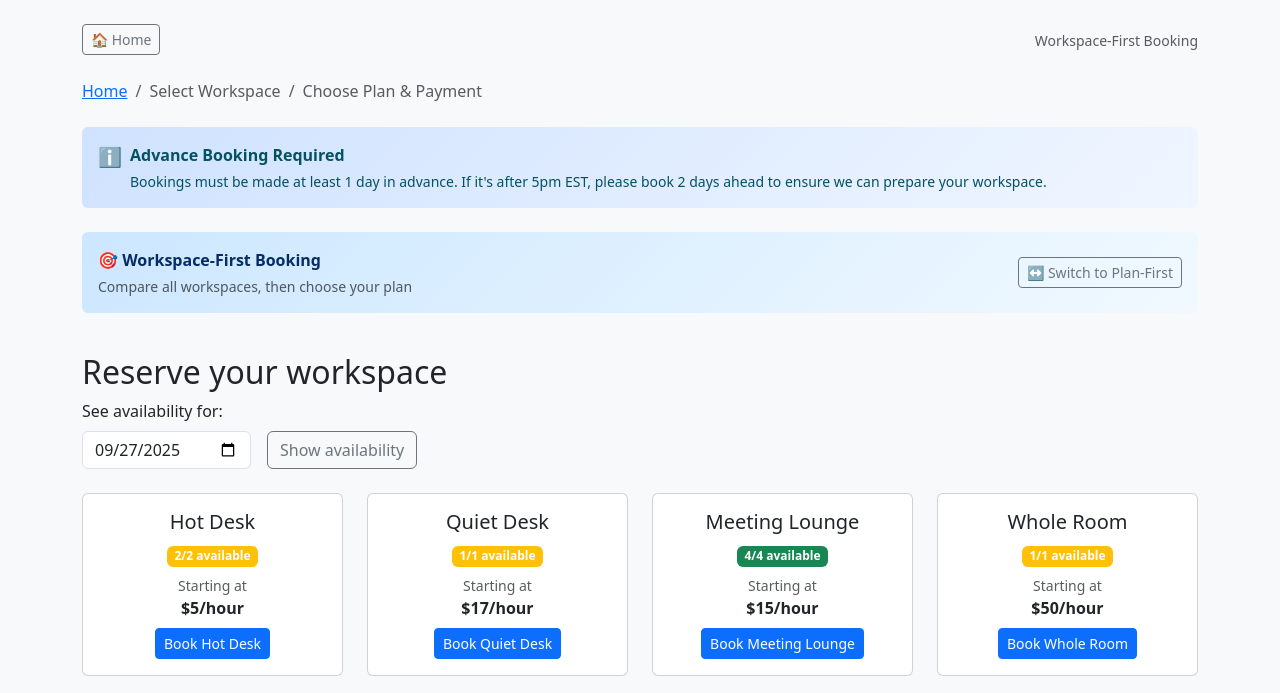
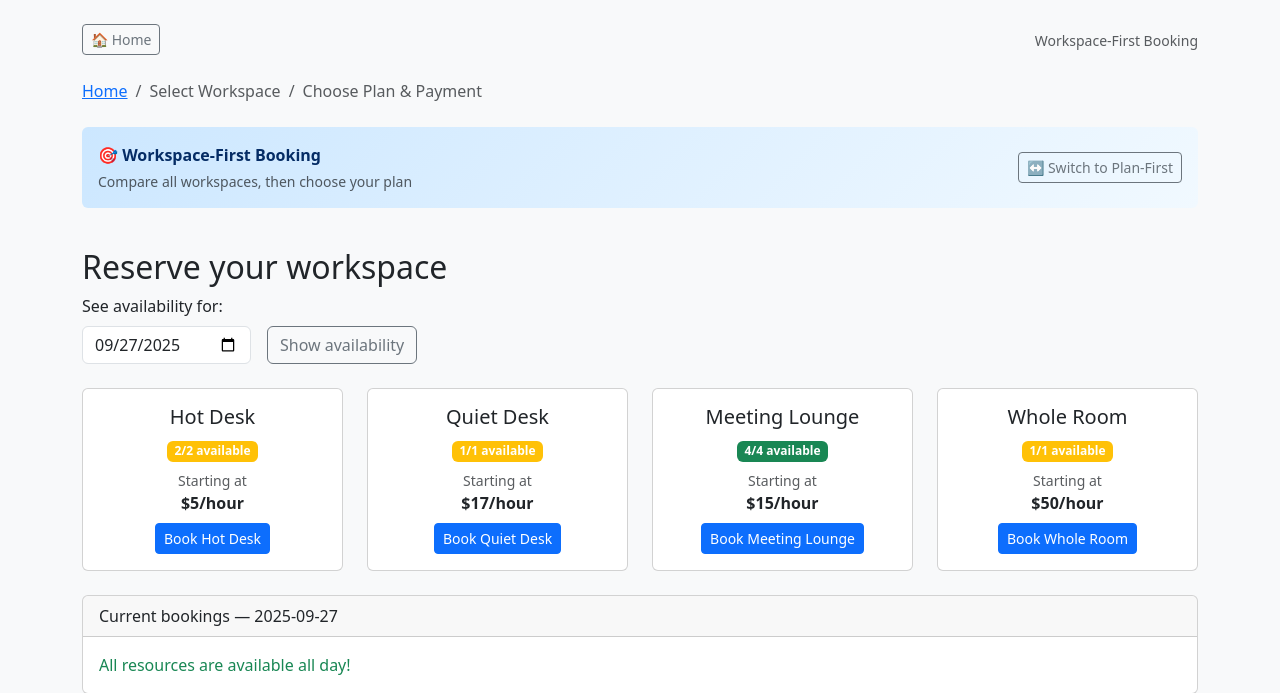
Before and after one commit to felabayomi/ReserveEZ, a Flask app: page /book in a window 1280 px wide. Shown: the part 77-770 px from the top of the page. Run offline with Flask 3, Linux system fonts and the light colour scheme; some libraries are stand-ins or nearby versions.

Commit message:
Remove advance booking notice from booking form
Remove the advance booking requirement notice div from the templates/book.html file.

Replit-Commit-Author: Agent
Replit-Commit-Session-Id: eb80e440-3f3a-42d8-9877-44de6fb57c25
Replit-Commit-Checkpoint-Type: full_checkpoint
Replit-Commit-Screenshot-Url: https://storage.googleapis.com/screenshot-production-us-central1/c70ea1f2-67d3-4bcd-bcb2-3b55e3e8027e/eb80e440-3f3a-42d8-9877-44de6fb57c25/q4VxF72

```diff
--- a/templates/book.html
+++ b/templates/book.html
@@ -40,20 +40,6 @@
     {% endif %}
   </ol>
 </nav>
-
-<!-- Advance Booking Requirement Notice -->
-<div class="alert alert-info border-0 mb-4" style="background: linear-gradient(135deg, #cfe2ff 0%, #f0f6ff 100%);">
-  <div class="d-flex align-items-start">
-    <div class="me-2" style="font-size: 1.2rem;">ℹ️</div>
-    <div>
-      <strong>Advance Booking Required</strong>
-      <p class="mb-0 small mt-1">
-        Bookings must be made at least 1 day in advance.
-        If it's after 5pm EST, please book 2 days ahead to ensure we can prepare your workspace.
-      </p>
-    </div>
-  </div>
-</div>
 
 {% if flow_type == 'plan-first' and pre_selected_plan %}
 <!-- Plan-First Flow: Resource selection directly -->
```
Also changed, not shown: attached_assets/image_1759274861726.png (added), attached_assets/image_1759274955634.png (added), 1 other file.
